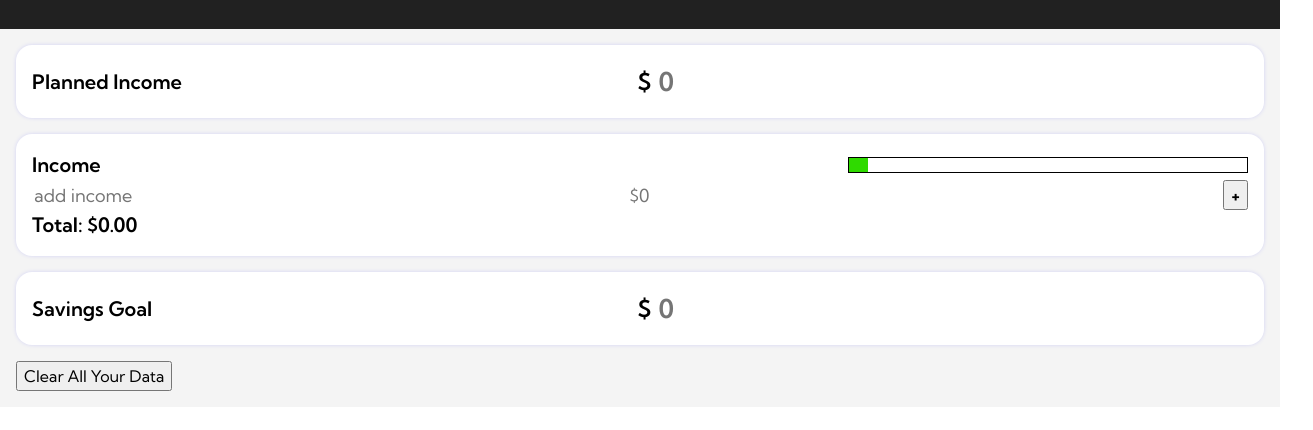
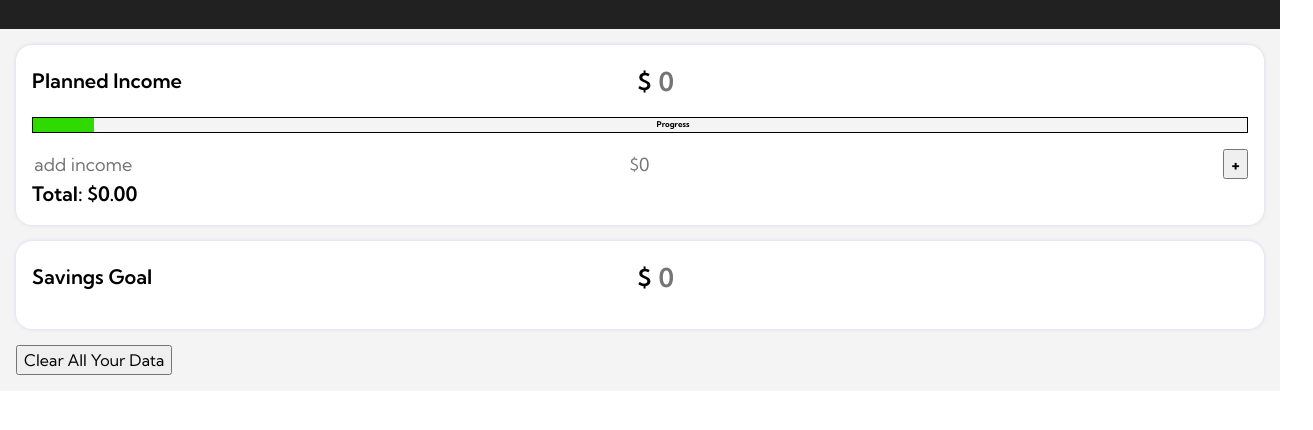
Before and after one commit to Shaunwk/Budgeting-App, a plain HTML site: page index.html in a window 1280 px wide. Shown: the part 92-522 px from the top of the page, 1313 px wide, since content can reach past the window. Drawn offline with nearby package versions, Linux system fonts and the light colour scheme.

Commit message:
updated the layout

```diff
--- a/index.html
+++ b/index.html
@@ -27,8 +27,7 @@
 </head>
 
 <body>
-    <!--add toggle for links on top left when in mobile size
-             have a stationary bar with icons for desktop on left side -->
+    <!-- Navigation/toggle -->
     <nav class="navigation">
         <div class="toggle">
             <img class="toggle-hamburger-icon" src="images/Hamburger_icon_white.svg" alt="toggle">
@@ -43,8 +42,7 @@
     </nav>
 
     <header>
-        <!-- Have pencil so you can enter the month and year
-            this might stays at the top even on scroll so not too big -->
+        <!-- Date -->
         <div class="date-box">
             <input type="text" id="date" name="date" placeholder="Month/Year">
         </div>
@@ -58,12 +56,13 @@
                 <div class="dollar-sign">$</div>
                     <input type="text" id="planned-amount-input" class="input-placeholder" name="amount"  placeholder="0">
             </div>
-        </div>
-        <!-- 2. Income Progress box -->
-        <div class="box">
-            <div class="d-flex">
-                <h3 class="box-title">Income</h3>
+
+            <!-- <div class="line-break"></div> -->
+
+           <div class="d-flex">
+                <!-- <h3 class="box-title">Income</h3> -->
                 <div class="progress-bars-outline">
+                    <h2 class="progress">Progress</h2>
                     <div id="income-progress"></div>
                 </div>
             </div>
@@ -75,7 +74,6 @@
             <div class="d-flex">
                 <input type="text" id="income-title-input" name="title" placeholder="add income">
                 <input type="text" id="income-amount-input" name="amount" placeholder="$0">
-                <!-- <img id="income-add-button" src="images/add_FILL0_wght400_GRAD0_opsz48.svg" alt="add icon"> -->
                 <button id="income-add-button"><b>+</b></button>
             </div>
 
@@ -87,11 +85,9 @@
             </div>
         </div>
 
-
-
-        <!-- Savings goal - user types in $ and it also displays
+<!-- Savings goal - user types in $ and it also displays
             a % based on planned income so they can see their savings rate-->
-        <!-- 3. Savings Goal box -->
+        <!-- 2. Savings Goal box -->
         <div class="box">
             <div class="d-flex">
                 <h2 class="box-title">Savings Goal</h2>
@@ -102,6 +98,12 @@
 
 
         <!-- savings entries with progress bar and a running total-->
+
+
+
+
+
+
 
         <!-- Deductions - seperate into several catergories like
                  housing, utilities, misc, insurance, debt...-->
--- a/script.js
+++ b/script.js
@@ -78,6 +78,48 @@ plannedAmount.addEventListener('keyup', function(event) {
     plannedAmount.blur(); //to move focus out of the input section
   }
 });
+
+
+
+
+
+//User Input Savings Goal
+const savingsGoalInput = document.getElementById('savings-goal-input');
+
+savingsGoalInput.setAttribute('autocomplete', 'off');
+
+function displaySavings(text) {
+  const formattedSavings = parseFloat(text).toLocaleString();
+  savingsGoalInput.value = formattedSavings;
+}
+
+const getSavingsGoal = localStorage.getItem('savingsGoal');
+if (getSavingsGoal) {
+  displaySavings(getSavingsGoal);
+}
+
+savingsGoalInput.addEventListener('keyup', function (confirmed) {
+  if (confirmed.key === 'Enter') {
+    const savingsGoal = savingsGoalInput.value;
+
+    if (!isNaN(savingsGoal)) {
+            displaySavings(savingsGoal);
+
+    localStorage.setItem('savingsGoal', savingsGoal);
+    } else {
+      alert('Invalid input. Please enter a number.');
+    }
+
+    savingsGoalInput.blur();
+  }
+});
+
+// Savings goal % of planned Income
+
+
+
+
+
 
 
 
@@ -172,36 +214,7 @@ incomeAddButton.addEventListener('click', function () {
 
 
 
-//User Input Savings Goal
-const savingsGoalInput = document.getElementById('savings-goal-input');
 
-savingsGoalInput.setAttribute('autocomplete', 'off');
-
-function displaySavings(text) {
-  const formattedSavings = parseFloat(text).toLocaleString();
-  savingsGoalInput.value = formattedSavings;
-}
-
-const getSavingsGoal = localStorage.getItem('savingsGoal');
-if (getSavingsGoal) {
-  displaySavings(getSavingsGoal);
-}
-
-savingsGoalInput.addEventListener('keyup', function (confirmed) {
-  if (confirmed.key === 'Enter') {
-    const savingsGoal = savingsGoalInput.value;
-
-    if (!isNaN(savingsGoal)) {
-            displaySavings(savingsGoal);
-
-    localStorage.setItem('savingsGoal', savingsGoal);
-    } else {
-      alert('Invalid input. Please enter a number.');
-    }
-
-    savingsGoalInput.blur();
-  }
-});
 
 
 
--- a/style.css
+++ b/style.css
@@ -25,12 +25,23 @@
     font-size: 1.25rem;
     font-weight: 600;
     width: 100%;
+    padding-bottom: 1rem;
 }
 
 .progress-bars-outline {
-    width: 50%;
-    height: 1rem;
+    width: 100%;
+    height: 1.01rem;
     border: 1px solid black;
+    margin-bottom: 1rem;
+    background-color: #f4f4f4;
+
+}
+
+.progress {
+    font-size: 0.5rem;
+    position: absolute;
+    text-align: center;
+    width: 100%;
 }
 
 input {
@@ -142,6 +153,14 @@ header {
     font-size: 1.625rem;
     font-weight: 600;
     width:.2rem;
+    padding-bottom: 1rem;
+}
+
+.line-break {
+    height:2px;
+    width: 100%;
+    background-color: #000;
+    margin-bottom: 1rem;
 }
 
 /* 1. Planned income box */
@@ -149,6 +168,7 @@ header {
     font-size: 1.625rem;
     font-weight: 600;
     width:100%;
+    padding-bottom: 1rem;
 }
 
 /* 2. Income box */
```
Also changed, not shown: 1 other file.
